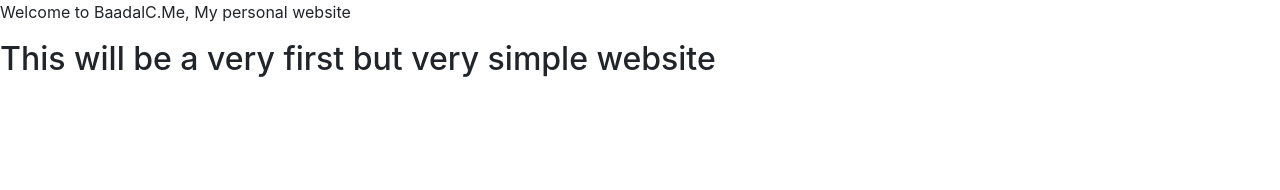
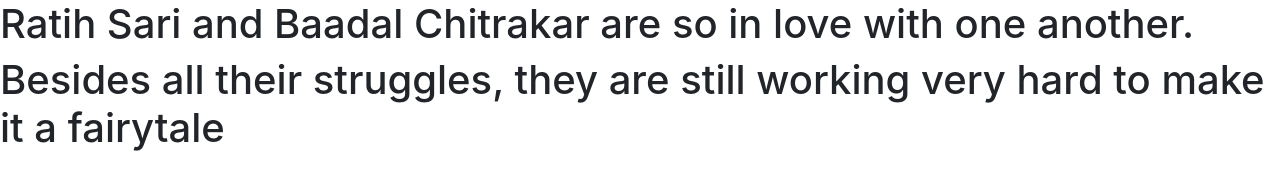
Before and after one commit to BaadalC/BaadalC.github.io, a plain HTML site: page index.html in a window 1280 px wide. Drawn offline with nearby package versions, Linux system fonts and the light colour scheme.

Commit message:
few more changes to include Ratih in this
Ratih Sari

```diff
--- a/index.html
+++ b/index.html
@@ -10,7 +10,8 @@
     <title>BaadalC.me</title>
 </head>
 <body>
-<p class= "text center"> Welcome to BaadalC.Me, My personal website</p>
-<h2>This will be a very first but very simple website</h2>
+
+<h1> Ratih Sari and Baadal Chitrakar are so in love with one another. </h1>
+<h1>Besides all their struggles, they are still working very hard to make it a fairytale</h1>
 </body>
 </html>
```
